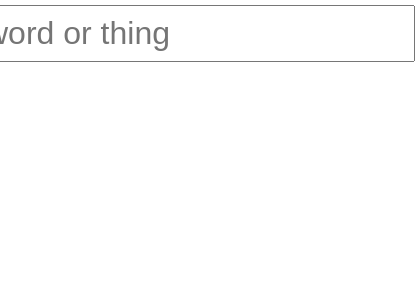
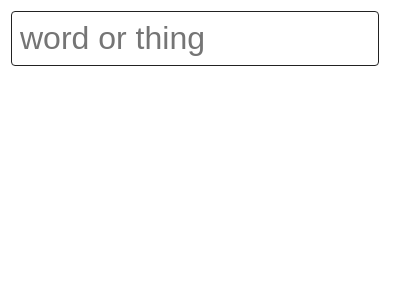
Before and after one commit to tomocchino/counter, a Next.js app: page / in a window 390 px wide. Shown: the top 300 px of the page, 420 px wide, since content can reach past the window. Built offline with nearby package versions, Linux system fonts and the light colour scheme.

Commit message:
Update styles to make it work on iPhone and look reasonable

```diff
--- a/styles/Home.module.css
+++ b/styles/Home.module.css
@@ -1,19 +1,21 @@
 .container {
   display: flex;
+  font-size: 2rem;
   justify-content: center;
-  font-size: 2rem;
+  padding: 0.5rem;
 }
 
 .wordInput {
+  border-radius: 4px;
+  border: 1px solid #222;
   font-size: 2rem;
   padding: 0.5rem;
+  width: 100%;
 }
 
 .wordList {
-  list-style: none;
+  border-collapse: separate;
   text-align: right;
-  border-spacing: 4px;
-  border-collapse: separate;
 }
 
 .wordButton {
@@ -21,6 +23,9 @@
 }
 
 .wordButton button {
+  border-radius: 4px;
+  border: 1px solid #222;
+  color: #222;
   font-size: 2rem;
   padding: 0.5rem;
   text-align: left;
@@ -28,7 +33,7 @@
 }
 
 .wordCount {
+  padding: 0.5rem;
   text-align: left;
   width: 25%;
-  padding: 0.5rem;
 }
```
